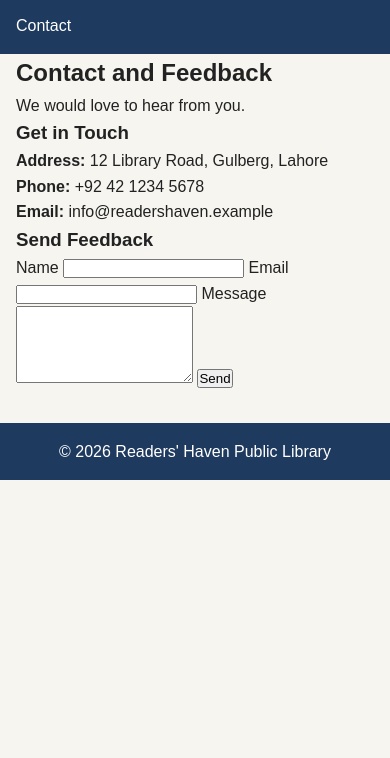
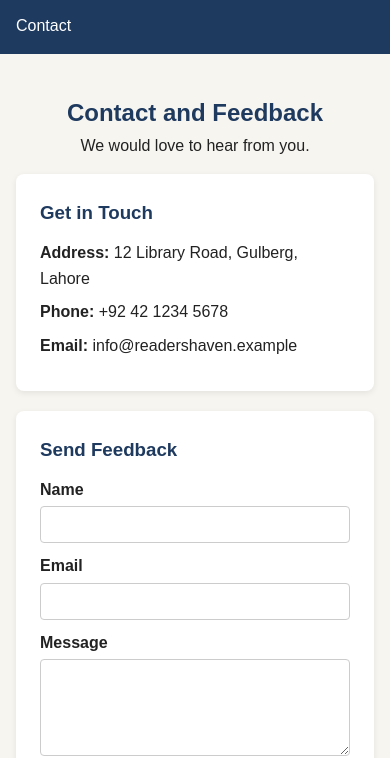
Before and after one commit to Muhammad-Haris-7/readers-haven-library, a website: page src/contact.html in a window 390 px wide. Shown: the part 96-854 px from the top of the page. Drawn offline with Linux system fonts and the light colour scheme.

Commit message:
Add contact page styles and media query

```diff
--- a/styles/style.css
+++ b/styles/style.css
@@ -99,7 +99,53 @@ a {
    SECTION 5: CONTACT PAGE (contact.html) - Haroon
    ========================================================== */
 
+.con-intro {
+  padding: 40px 0 16px;
+  text-align: center;
+}
+.con-intro h2 { color: var(--color-primary); }
+.con-layout {
+  display: grid;
+  grid-template-columns: 1fr 1.4fr;
+  gap: 20px;
+}
+.con-info,
+.con-form {
+  background: var(--color-white);
+  padding: 24px;
+  border-radius: 8px;
+  box-shadow: 0 2px 6px rgba(0, 0, 0, 0.08);
+}
+.con-info h3,
+.con-form h3 { color: var(--color-primary); margin-bottom: 12px; }
+.con-info p { margin-bottom: 8px; }
+.con-form label {
+  display: block;
+  margin: 10px 0 4px;
+  font-weight: bold;
+}
+.con-form input,
+.con-form textarea {
+  width: 100%;
+  padding: 10px;
+  border: 1px solid #cccccc;
+  border-radius: 4px;
+  font-family: inherit;
+}
+.con-form button {
+  margin-top: 14px;
+  padding: 10px 24px;
+  background: var(--color-primary);
+  color: var(--color-white);
+  border: none;
+  border-radius: 4px;
+  cursor: pointer;
+}
+.con-form button:hover { background: var(--color-accent); }
 
+@media (max-width: 700px) {
+  .con-layout { grid-template-columns: 1fr; }
+}
 
 /* ==========================================================
    RESPONSIVE (each member adds at least ONE @media query,
```
